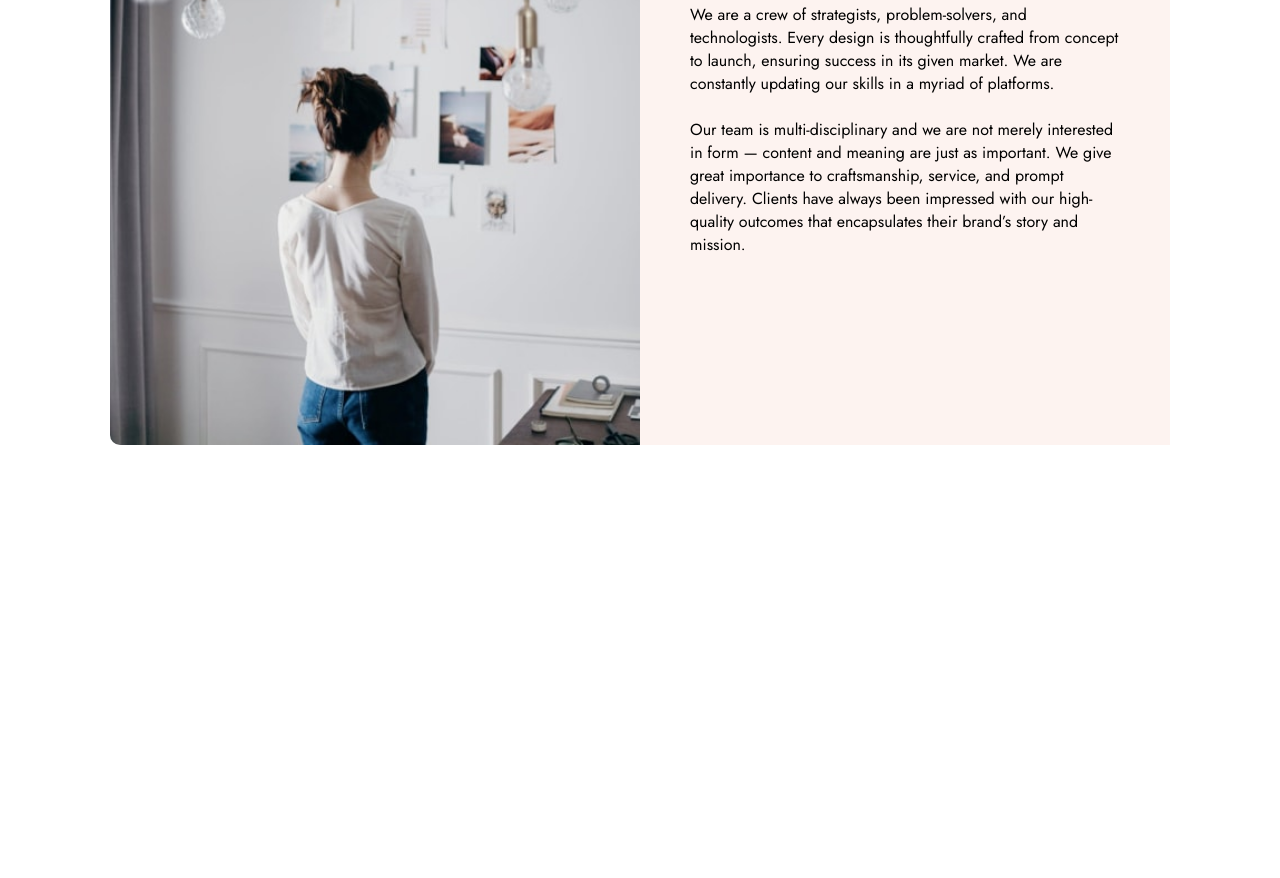
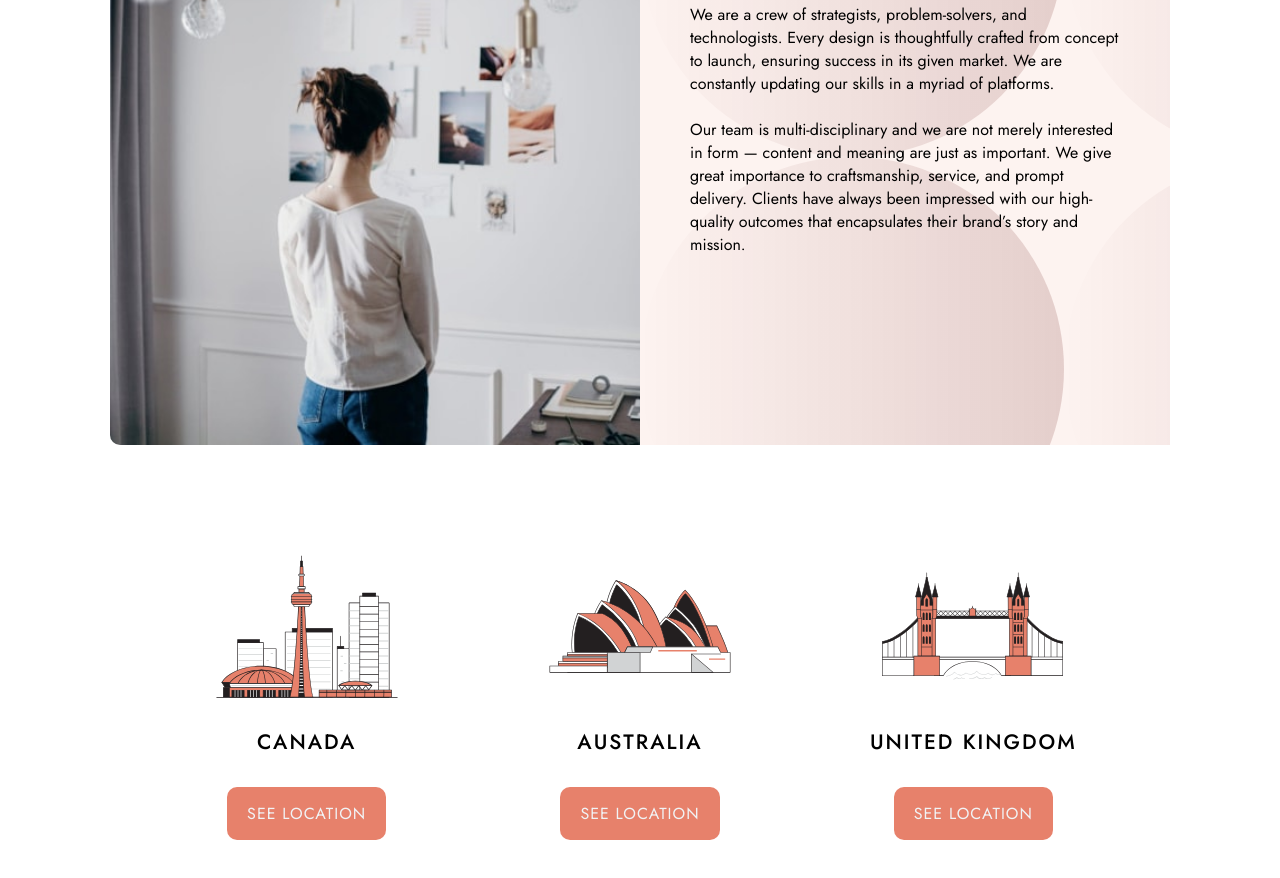
Before and after one commit to Nick331102/designo, a plain HTML site: page about.html in a window 1280 px wide. Shown: the part 964-1842 px from the top of the page. Before the commit the page ends 1489 px from the top, so only its background shows below. Drawn offline with Linux system fonts and the light colour scheme.

Commit message:
Add files via upload
about locations section complete

```diff
--- a/about.html
+++ b/about.html
@@ -64,6 +64,26 @@
                   </p>
               </div>
           </section>
+          <section class="about__locations">
+              <div class="about__locations--container">
+                  <div class="locations__card">
+                      <img src="/assets/shared/desktop/illustration-canada.svg" alt="" class="locations__image">
+                      <h3 class="location">Canada</h3>
+                      <a href="locations.html" class="location__button">See Location</a>
+                  </div>
+                  <div class="locations__card">
+                      <img src="/assets/shared/desktop/illustration-australia.svg" alt="" class="locations__image">
+                      <h3 class="location">Australia</h3>
+                      <a href="locations.html" class="location__button">See Location</a>
+                  </div>
+                  <div class="locations__card">
+                      <img src="/assets/shared/desktop/illustration-united-kingdom.svg" alt="" class="locations__image">
+                      <h3 class="location">United Kingdom</h3>
+                      <a href="locations.html" class="location__button">See Location</a>
+                  </div>
+
+              </div>
+          </section>
 
           <script src="/nav.js"></script>
       </main>
--- a/styles.css
+++ b/styles.css
@@ -558,6 +558,7 @@ nav {
   justify-content: center;
   border-bottom-left-radius: 10px;
   border-top-left-radius: 10px;
+
 }
 
 .about__hero--title {
@@ -598,7 +599,9 @@ nav {
   display: flex;
   flex-direction: column;
   justify-content: center;
-   padding:  50px;
+  padding: 50px;
+  background-image: url("/assets/about/desktop/bg-pattern-hero-about-desktop.svg");
+  background-size: 80%;
 }
 
 .about__talent--headline {
@@ -608,6 +611,65 @@ nav {
   margin-bottom: 20px;
 
 }
+
+/* About Locations */
+
+.about__locations {
+  margin: 80px;
+  display: flex;
+  justify-content: center;
+
+}
+
+.about__locations--container {
+  display: grid;
+  grid-template-columns: repeat(3, 1fr);
+  gap: 60px;
+  width: 100%;
+}
+
+.locations__card {
+  display: flex;
+  flex-direction: column;
+  justify-content: center;
+  align-items: center;
+}
+
+.locations__image {
+  margin-bottom: 0px;
+}
+
+.location {
+  text-transform: uppercase;
+  font-weight: 500;
+  letter-spacing: 2px;
+  margin-bottom: 30px;
+  font-size: 1.3rem;
+}
+
+.location__button {
+  text-decoration: none;
+  text-transform: uppercase;
+  padding: 15px 20px;
+  background: var(--peach);
+  color: var(--light-grey);
+  border-radius: 10px;
+  letter-spacing: 1px;
+}
+
+
+.location__button:hover {
+  background: var(--light-peach);
+  transition: 0.2s ease-in-out;
+  color: var(--light-grey);
+}
+
+
+
+
+
+
+
 
 
 
@@ -939,3 +1001,11 @@ nav {
     padding: 50px 20px;
   }
 }
+
+/* Responsive about locations */
+
+@media(max-width: 900px) {
+  .about__locations--container {
+    grid-template-columns: repeat(1, 1fr)
+  }
+}
```
Lines whose indentation alone changed are shown as unchanged.
